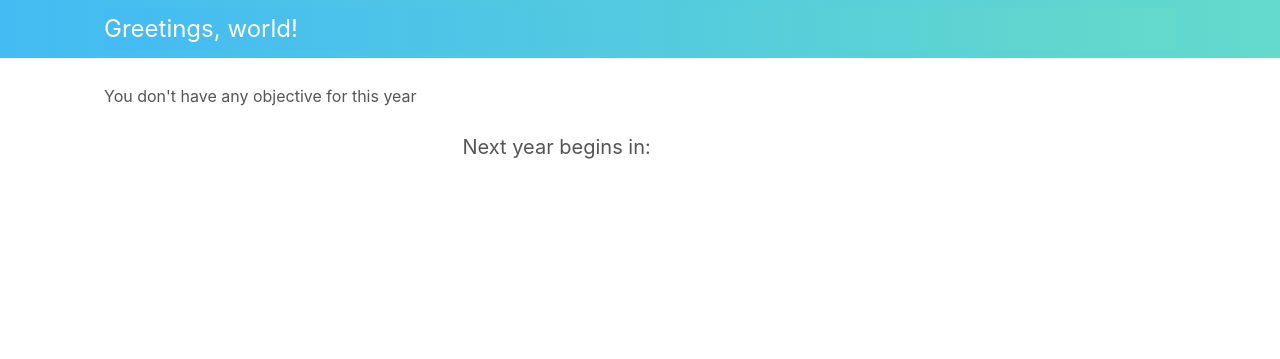
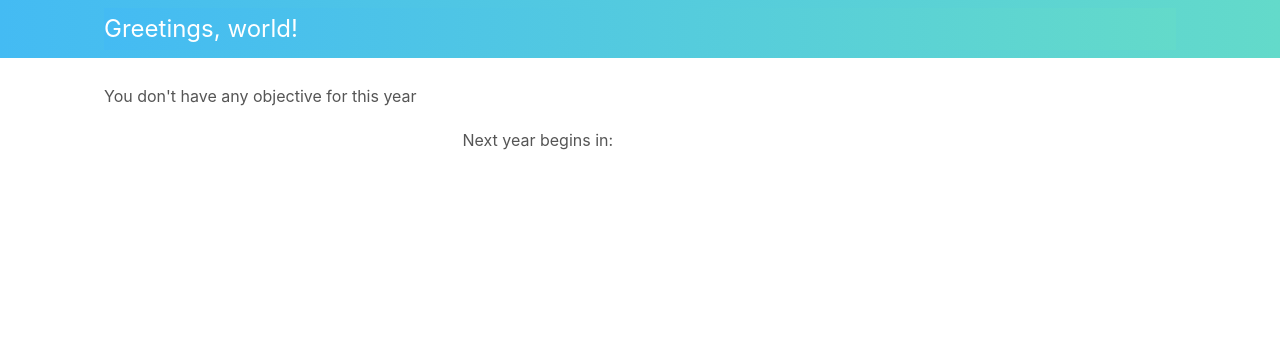
Before and after one commit to manhhomienbienthuy/aprigi, a Django app: page /en/ in a window 1280 px wide. Shown: the part 61-420 px from the top of the page. Run offline with Django 3.2, Linux system fonts and the light colour scheme; data that the repository does not hold is empty; style sheets or scripts are compiled from the project's sources; some libraries are stand-ins or nearby versions.

Commit message:
Fix style

```diff
--- a/static_src/js/vpyeu.js
+++ b/static_src/js/vpyeu.js
@@ -39,7 +39,7 @@
 
     function hasClass(className) {
          //return a boolean
-        return !!document.getElementsByClassName( className ).length;
+        return !!document.getElementsByClassName(className).length;
     }
 
     if (getPageHeight() > window.innerHeight * 2) {
--- a/static_src/scss/_countdown.scss
+++ b/static_src/scss/_countdown.scss
@@ -1,7 +1,6 @@
 .countdown {
     margin: 0 auto;
     width: 100%;
-    font-size: 1.25rem;
 
     @include respond-min($screen-medium) {
         width: 355/16 + rem;
@@ -9,6 +8,7 @@
 
     .countdown-container {
         height: 100/16 + rem;
+        font-size: 1.25rem;
 
         @include respond-min($screen-medium) {
             height: 130/16 + rem;
--- a/templates/base.html
+++ b/templates/base.html
@@ -11,7 +11,7 @@
 
     {# Favicons #}
     <link rel="apple-touch-icon" href="{% static 'img/icon-touch.png' %}">
-    <link rel="icon" size="192x192" href="{% static 'img/icon-touch.png' %}">
+    <link rel="icon" sizes="192x192" href="{% static 'img/icon-touch.png' %}">
     <link rel="shortcut icon" href="{% static 'img/favicon.ico' %}">
     <meta name="msapplication-TileImage" content="{% static 'img/icon-tile.png' %}">
 
@@ -19,7 +19,7 @@
 
     <link rel="stylesheet" href="{% static 'css/vpyeu.css' %}">
     <link rel="stylesheet" href="//maxcdn.bootstrapcdn.com/font-awesome/latest/css/font-awesome.min.css">
-    <link rel="stylesheet" href="https://fonts.googleapis.com/css?family=Oswald&text=0123456789">
+    <link rel="stylesheet" href="//fonts.googleapis.com/css?family=Oswald&text=0123456789">
   </head>
 
   <body class="{% block body_class %}{% endblock %}">
--- a/templates/includes/header.html
+++ b/templates/includes/header.html
@@ -1,6 +1,6 @@
 {% load i18n %}
 
-<header role="banner" id="top">
+<header id="top">
   <div class="container">
     <a href="{% url 'homepage' %}" class="logo">Aprigi</a>
     <p class="meta">
```
